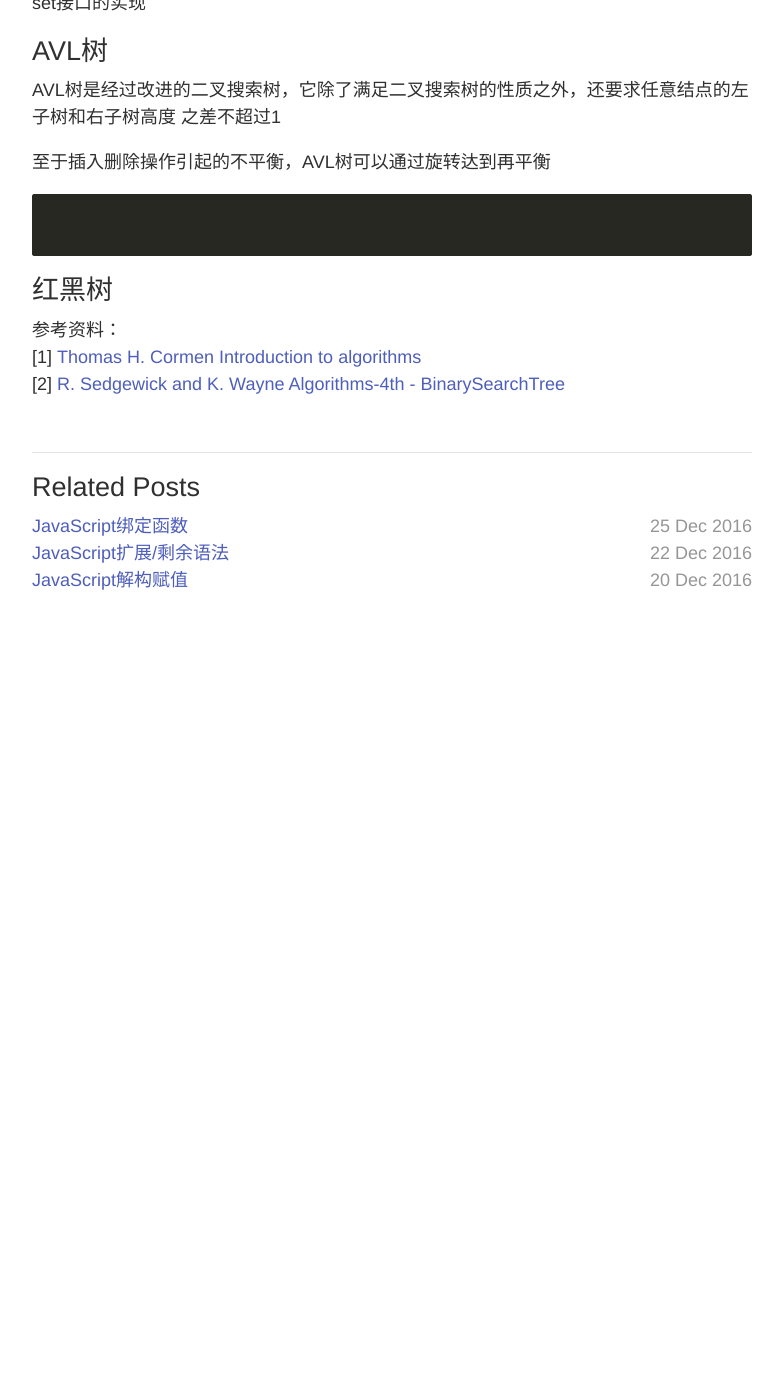
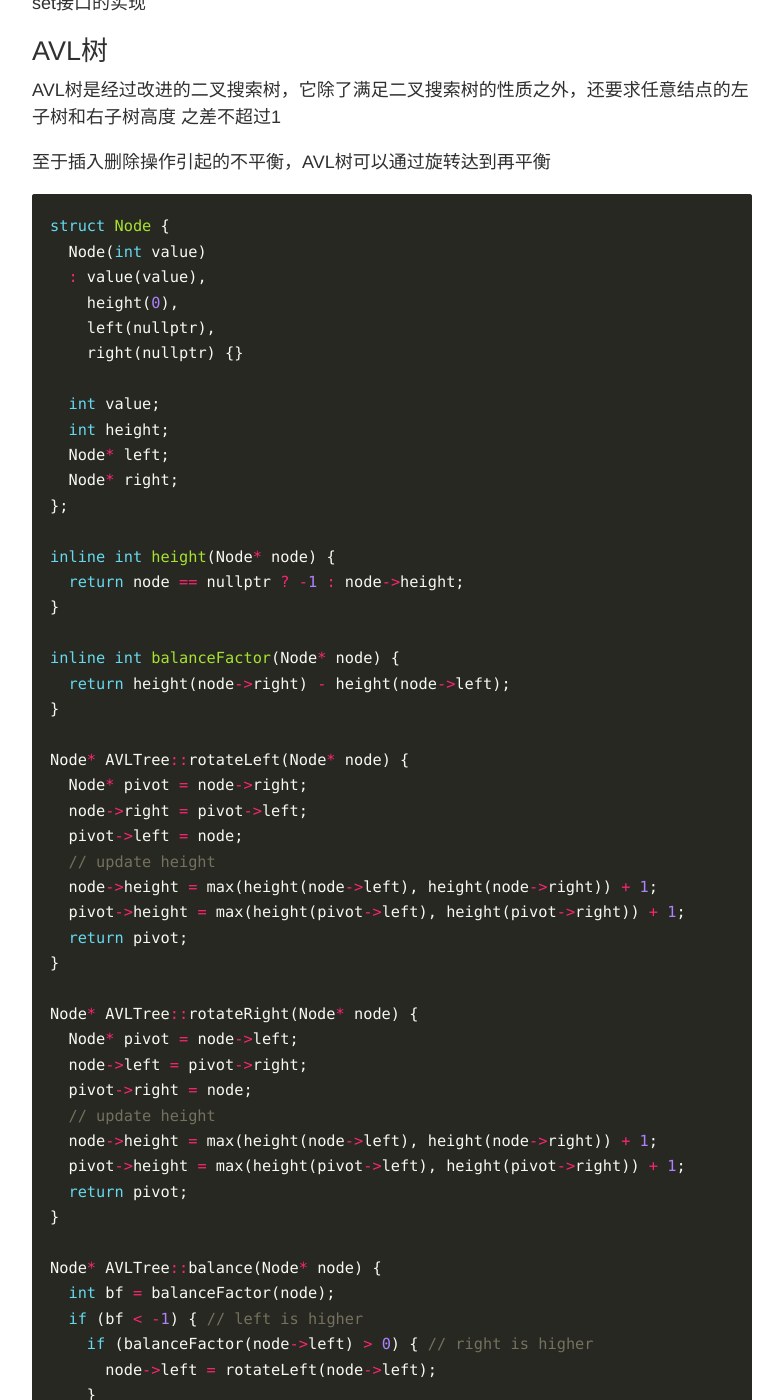
Before and after one commit to skylerlee/codelet, a Jekyll site: the page built from _posts/2016-02-05-searching.md, in a window 1280 px wide and 1400 px high, scrolled down 4087 px. Shown: the whole window, without its empty margins (248-1031 px from the left). Built offline with Jekyll 4.4.1, drawn with Linux system fonts in a browser that asks for light colours; comment, search, counter and statistics services are not loaded; before the commit the page ends 4717 px from its top, so only the background shows below that; some of the changed text lies outside the part shown.

Commit message:
Update code

````diff
--- a/_posts/2016-02-05-searching.md
+++ b/_posts/2016-02-05-searching.md
@@ -170,7 +170,63 @@ AVL树是经过改进的二叉搜索树，它除了满足二叉搜索树的性
 至于插入删除操作引起的不平衡，AVL树可以通过旋转达到再平衡
 
 ```cpp
+struct Node {
+  Node(int value)
+  : value(value),
+    height(0),
+    left(nullptr),
+    right(nullptr) {}
 
+  int value;
+  int height;
+  Node* left;
+  Node* right;
+};
+
+inline int height(Node* node) {
+  return node == nullptr ? -1 : node->height;
+}
+
+inline int balanceFactor(Node* node) {
+  return height(node->right) - height(node->left);
+}
+
+Node* AVLTree::rotateLeft(Node* node) {
+  Node* pivot = node->right;
+  node->right = pivot->left;
+  pivot->left = node;
+  // update height
+  node->height = max(height(node->left), height(node->right)) + 1;
+  pivot->height = max(height(pivot->left), height(pivot->right)) + 1;
+  return pivot;
+}
+
+Node* AVLTree::rotateRight(Node* node) {
+  Node* pivot = node->left;
+  node->left = pivot->right;
+  pivot->right = node;
+  // update height
+  node->height = max(height(node->left), height(node->right)) + 1;
+  pivot->height = max(height(pivot->left), height(pivot->right)) + 1;
+  return pivot;
+}
+
+Node* AVLTree::balance(Node* node) {
+  int bf = balanceFactor(node);
+  if (bf < -1) { // left is higher
+    if (balanceFactor(node->left) > 0) { // right is higher
+      node->left = rotateLeft(node->left);
+    }
+    return rotateRight(node);
+  }
+  if (bf > 1) { // right is higher
+    if (balanceFactor(node->right) < 0) { // left is higher
+      node->right = rotateRight(node->right);
+    }
+    return rotateLeft(node);
+  }
+  return node;
+}
 ```
 
 ## 红黑树
````
